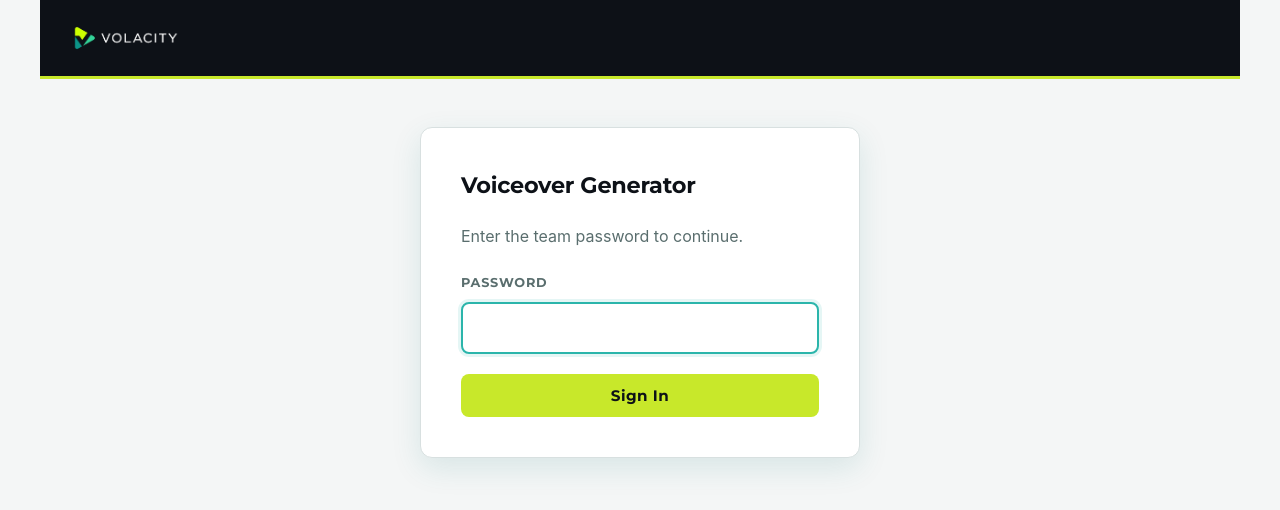
After one commit to niconley/voiceover-generator, a Flask app: template frontend/templates/login.html in a window 1280 px wide. The commit adds this page. Shown: the top 510 px of the page. Run offline with Flask 3, Linux system fonts and the light colour scheme; the template is opened without the code that fills it, so the values that code supplies are empty; the visitor is signed in with stand-in values (Sample User, id 1).

Commit message:
Add shared-password login to the whole app
- Every page and API route requires login; /health stays open for the
  AWS health check. Page loads redirect to /login, API calls get a 401.
- One team password from APP_PASSWORD, compared in constant time, with a
  1s delay and a logged warning on failed attempts. If APP_PASSWORD is
  unset the app fails closed (no one can log in).
- 30-day session cookie (HttpOnly, SameSite=Lax, Secure when
  SESSION_COOKIE_SECURE=true); the post-login redirect only allows local
  paths.
- Login page styled to match the app; Log out link in both headers.
- Document APP_PASSWORD, SECRET_KEY, SESSION_COOKIE_SECURE and
  SESSION_LIFETIME_DAYS in .env.example, docker-compose and DEPLOYMENT.md.

Co-Authored-By: Claude Opus 5.5 <noreply@anthropic.com>

```diff
--- a/docker-compose.yml
+++ b/docker-compose.yml
@@ -7,6 +7,9 @@ services:
       - "5000:5000"
     environment:
       - ELEVENLABS_API_KEY=${ELEVENLABS_API_KEY}
+      - APP_PASSWORD=${APP_PASSWORD}
+      - SECRET_KEY=${SECRET_KEY}
+      - SESSION_COOKIE_SECURE=${SESSION_COOKIE_SECURE:-false}
       - FLASK_PORT=5000
       - FLASK_HOST=0.0.0.0
       - LOG_LEVEL=INFO
--- a/frontend/app.py
+++ b/frontend/app.py
@@ -4,14 +4,16 @@ Flask web application for bulk voiceover generation.
 import sys
 from pathlib import Path
 import os
-from datetime import datetime
+import hmac
+import time
+from datetime import datetime, timedelta
 import threading
 import uuid
 import zipfile
 import base64
 
 import yaml
-from flask import Flask, render_template, request, jsonify, send_file, session
+from flask import Flask, render_template, request, jsonify, send_file, session, redirect, url_for
 from flask_cors import CORS
 from werkzeug.utils import secure_filename
 
@@ -43,6 +45,12 @@ UPLOAD_FOLDER = Config.UPLOAD_FOLDER
 UPLOAD_FOLDER.mkdir(parents=True, exist_ok=True)
 app.config['UPLOAD_FOLDER'] = str(UPLOAD_FOLDER)
 app.config['MAX_CONTENT_LENGTH'] = Config.MAX_CONTENT_LENGTH
+
+# Login session cookie
+app.config['PERMANENT_SESSION_LIFETIME'] = timedelta(days=Config.SESSION_LIFETIME_DAYS)
+app.config['SESSION_COOKIE_HTTPONLY'] = True
+app.config['SESSION_COOKIE_SAMESITE'] = 'Lax'
+app.config['SESSION_COOKIE_SECURE'] = Config.SESSION_COOKIE_SECURE
 
 # Allowed file extensions
 ALLOWED_EXTENSIONS = {'csv', 'xlsx', 'xls'}
@@ -95,6 +103,69 @@ def process_batch_async(batch_id, input_file, orchestrator):
             'status': 'error',
             'message': str(e)
         }
+
+
+# ==================== Password protection ====================
+
+# Endpoints reachable without logging in. /health stays open for the AWS health check.
+PUBLIC_ENDPOINTS = {'login', 'health_check', 'static'}
+
+
+@app.before_request
+def require_login():
+    """Send anyone without a logged-in session to the login page."""
+    if request.endpoint in PUBLIC_ENDPOINTS or session.get('authenticated'):
+        return None
+
+    # Browser page loads get redirected; API calls from the page's JavaScript get a 401.
+    if request.method == 'GET' and 'text/html' in request.headers.get('Accept', ''):
+        return redirect(url_for('login', next=request.full_path.rstrip('?')))
+    return jsonify({'error': 'Login required. Reload the page to sign in.'}), 401
+
+
+def safe_next_url(target):
+    """Only allow redirects back to a path on this site (no open redirects)."""
+    if target and target.startswith('/') and not target.startswith('//') and '\\' not in target:
+        return target
+    return url_for('index')
+
+
+@app.route('/login', methods=['GET', 'POST'])
+def login():
+    """Shared-password login page."""
+    next_url = safe_next_url(request.values.get('next'))
+
+    if not Config.APP_PASSWORD:
+        app.logger.error("APP_PASSWORD is not set; refusing all logins")
+        return render_template(
+            'login.html',
+            error='Password protection is not configured on the server. Ask an admin to set APP_PASSWORD.',
+            next_url=next_url
+        ), 503
+
+    if session.get('authenticated'):
+        return redirect(next_url)
+
+    if request.method == 'POST':
+        password = request.form.get('password', '')
+        if hmac.compare_digest(password.encode('utf-8'), Config.APP_PASSWORD.encode('utf-8')):
+            session.clear()
+            session.permanent = True
+            session['authenticated'] = True
+            return redirect(next_url)
+
+        app.logger.warning(f"Failed login attempt from {request.headers.get('X-Forwarded-For', request.remote_addr)}")
+        time.sleep(1)  # slow down password guessing
+        return render_template('login.html', error='Incorrect password.', next_url=next_url), 401
+
+    return render_template('login.html', error=None, next_url=next_url)
+
+
+@app.route('/logout')
+def logout():
+    """Clear the session and return to the login page."""
+    session.clear()
+    return redirect(url_for('login'))
 
 
 def resolve_model(model):
--- a/frontend/static/style.css
+++ b/frontend/static/style.css
@@ -776,6 +776,49 @@ button:disabled {
     font-size: 0.9rem;
 }
 
+/* ── Login ───────────────────────────────────────────────────────────── */
+main.login-card {
+    max-width: 440px;
+    margin: 0 auto;
+}
+
+.login-description {
+    color: var(--text-secondary);
+    margin-bottom: 1.5rem;
+}
+
+.login-form {
+    display: flex;
+    flex-direction: column;
+    gap: 1.25rem;
+}
+
+.login-form input[type="password"] {
+    width: 100%;
+    padding: 0.875rem;
+    font-size: 1rem;
+    font-family: inherit;
+    border: 2px solid var(--border);
+    border-radius: 8px;
+    transition: border-color 0.2s ease;
+    color: var(--text-primary);
+    background: var(--surface);
+}
+
+.login-form input[type="password"]:focus {
+    outline: none;
+    border-color: var(--brand-teal-mid);
+    box-shadow: 0 0 0 3px rgba(43, 181, 171, 0.12);
+}
+
+.login-form button {
+    width: 100%;
+}
+
+.login-card .preview-error {
+    margin: 0 0 1.25rem;
+}
+
 /* ── Footer ──────────────────────────────────────────────────────────── */
 footer {
     text-align: center;
--- a/frontend/templates/index.html
+++ b/frontend/templates/index.html
@@ -16,6 +16,7 @@
                      alt="Volacity"
                      class="header-logo-img">
             </a>
+            <a href="/logout" class="btn-back">Log out</a>
         </header>
 
         <main>
--- /dev/null
+++ b/frontend/templates/login.html
@@ -0,0 +1,43 @@
+<!DOCTYPE html>
+<html lang="en">
+<head>
+    <meta charset="UTF-8">
+    <meta name="viewport" content="width=device-width, initial-scale=1.0">
+    <title>Sign In — Volacity Voiceover Generator</title>
+    <link rel="preconnect" href="https://fonts.googleapis.com">
+    <link rel="preconnect" href="https://fonts.gstatic.com" crossorigin>
+    <link rel="stylesheet" href="{{ url_for('static', filename='style.css') }}">
+</head>
+<body>
+    <div class="container">
+        <header>
+            <span class="header-logo">
+                <img src="{{ url_for('static', filename='Volacity Logo-02.png') }}"
+                     alt="Volacity"
+                     class="header-logo-img">
+            </span>
+        </header>
+
+        <main class="login-card">
+            <h2>Voiceover Generator</h2>
+            <p class="login-description">Enter the team password to continue.</p>
+
+            {% if error %}
+            <div class="preview-error" role="alert">
+                <p>{{ error }}</p>
+            </div>
+            {% endif %}
+
+            <form method="post" action="{{ url_for('login') }}" class="login-form">
+                <input type="hidden" name="next" value="{{ next_url }}">
+                <div class="preview-input-group">
+                    <label for="password">Password</label>
+                    <input type="password" id="password" name="password"
+                           autocomplete="current-password" required autofocus>
+                </div>
+                <button type="submit">Sign In</button>
+            </form>
+        </main>
+    </div>
+</body>
+</html>
--- a/frontend/templates/results.html
+++ b/frontend/templates/results.html
@@ -19,6 +19,7 @@
             <div style="display:flex; align-items:center; gap:1rem;">
                 <span class="batch-label">Batch <code>{{ batch_id }}</code></span>
                 <a href="/" class="btn-back">← New Batch</a>
+                <a href="/logout" class="btn-back">Log out</a>
             </div>
         </header>
 
```
Also changed, not shown: DEPLOYMENT.md (+24 -3 lines), backend/config/settings.py (+7 -0 lines), 1 other file.
